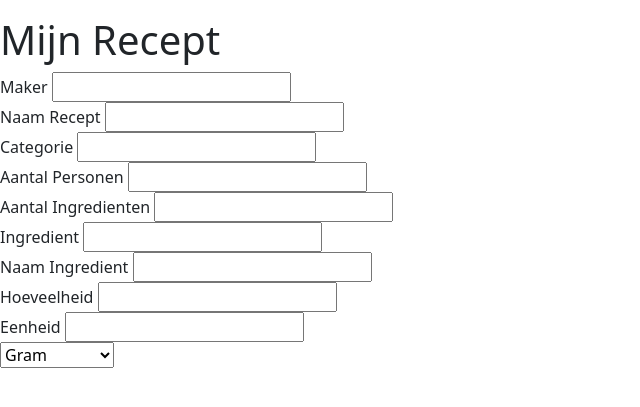
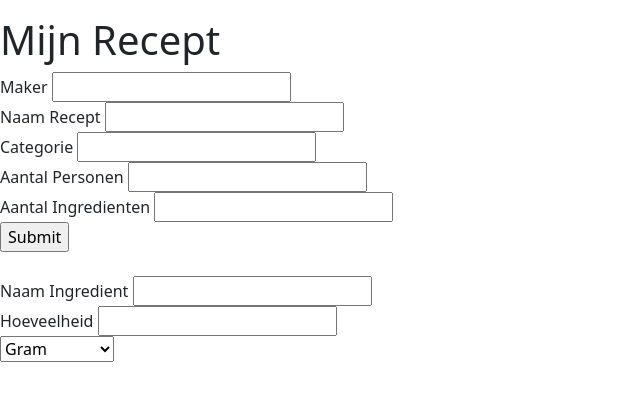
Before and after one commit to TheRealSpectrum/SpaceDuck-receptenboek, a PHP site: page /create.php in a window 1280 px wide. Shown: the part 48-455 px from the top of the page, without its empty margins (0-640 px from the left). Run offline with PHP 8.4, Linux system fonts and the light colour scheme.

Commit message:
edit create.php

```diff
--- a/create.php
+++ b/create.php
@@ -16,16 +16,13 @@
             <input type="number" name="aantal_personen"><br>
             <label for="aantal ingredienten">Aantal Ingredienten</label>
             <input type="number" name="aantal_ingredienten"><br>
+            <input type="submit"> <br><br>
 
-            <label for="ingredient">Ingredient</label>
-            <input type="text" name="ingredient"><br>
+
             <label for="naam ingredient">Naam Ingredient</label>
             <input type="text" name="naam_ingredient"><br>
             <label for="hoeveelheid">Hoeveelheid</label>
             <input type="number" name="hoeveelheid"><br>
-            <label for="eenheid">Eenheid</label>
-            <input type="text" name="eenheid"><br>
-
             <select name = "eenheid">
             <option value = "gram" selected>Gram</option>
             <option value = "kilogram">Kilogram</option>
```
